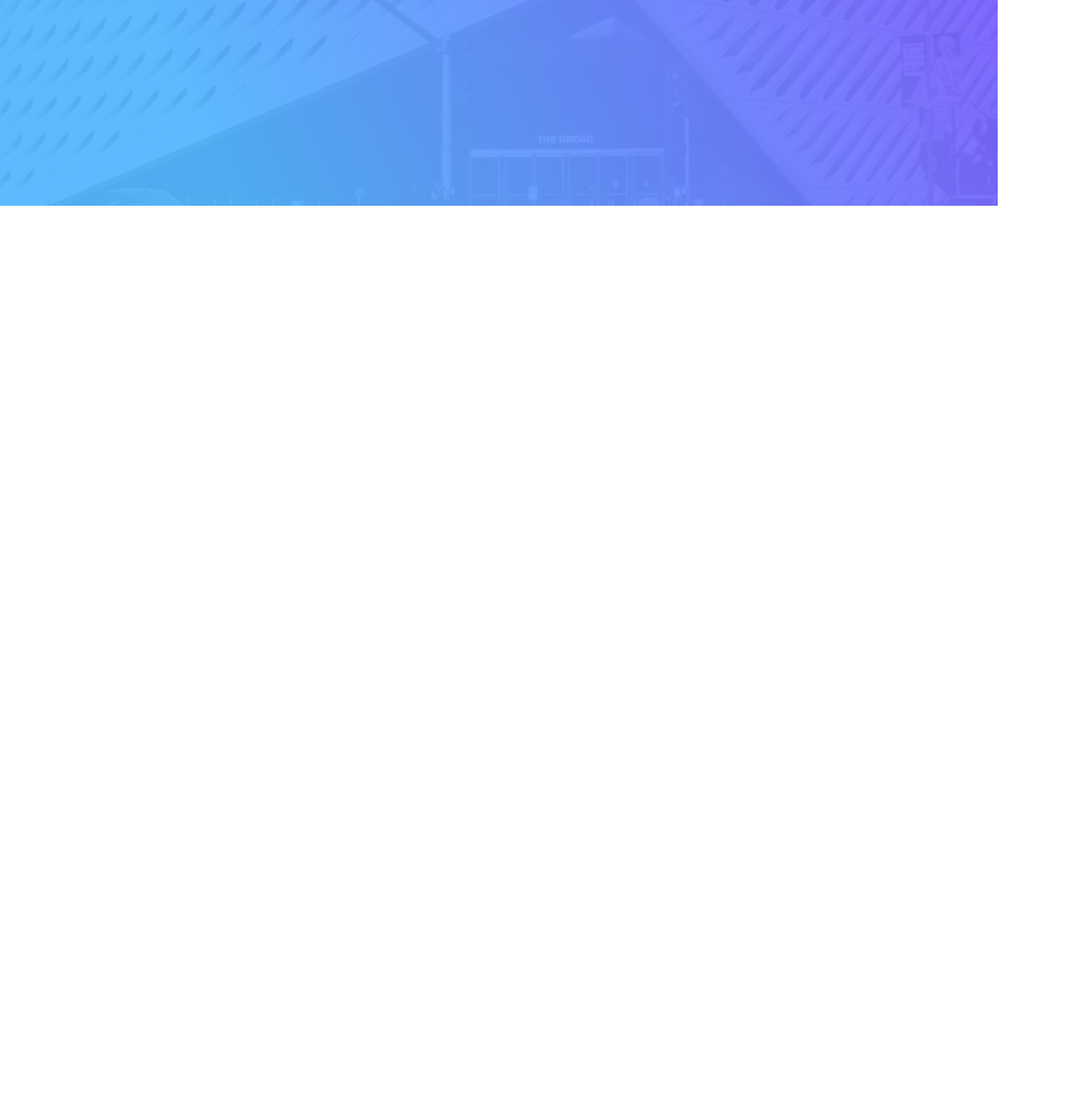
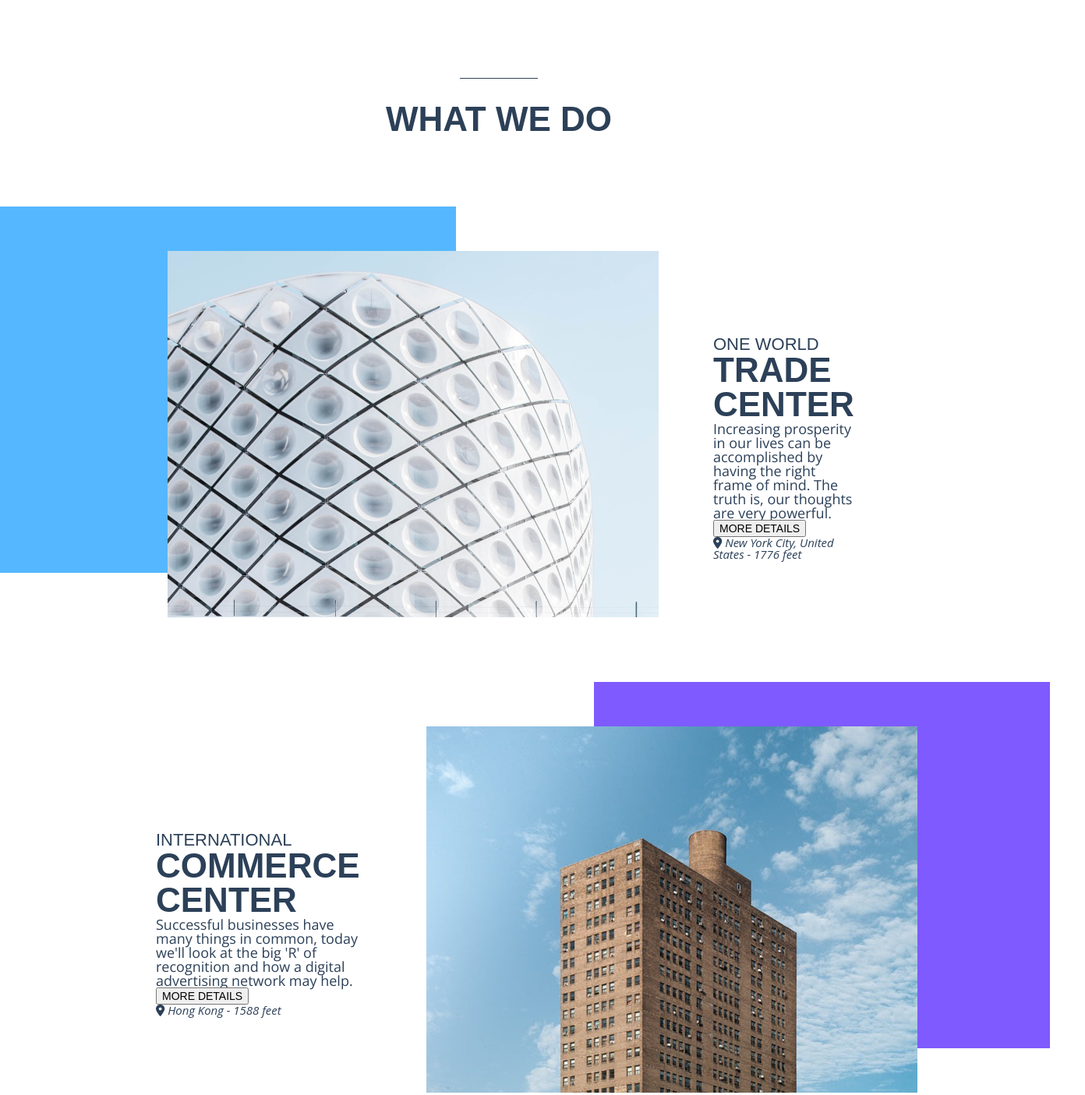
Before and after one commit to platiins/monticello, a plain HTML site: page index.html in a window 1280 px wide. Shown: the part 800-2205 px from the top of the page at 78% size, 1392 px wide, since content can reach past the window. Before the commit the page ends 1064 px from the top, so only its background shows below. Drawn offline with Linux system fonts and the light colour scheme; a web font is replaced by a local one.

Commit message:
adding main structure and content of page 2; styles will be adjusted

```diff
--- a/index.html
+++ b/index.html
@@ -19,7 +19,7 @@
   <body>
     <header id="page-header"></header>
     <main id="page-main">
-      <section class="first-page">
+      <section id="first-page" class="first-page">
         <section class="first-page__content">
           <nav>
             <div class="nav-logo">
@@ -28,11 +28,11 @@
             <ul class="nav-list">
               <li>
                 <div class="li-point"></div>
-                <a href="ranndom.html">ABOUT US</a>
+                <a href="#first-page">ABOUT US</a>
               </li>
               <li>
                 <div class="li-point"></div>
-                <a href="">PROJECTS</a>
+                <a href="#second-page">PROJECTS</a>
               </li>
               <li>
                 <div class="li-point"></div>
@@ -68,6 +68,65 @@
           </div>
         </section>
       </section>
+      <section id="second-page" class="second-page">
+        <div class="second-page__title-box">
+          <div class="second-page__title-box--line"></div>
+          <h2 class="second-page__title-box--title">WHAT WE DO</h2>
+        </div>
+        <div class="second-page__article1">
+          <!-- first article visuals -->
+          <section class="second-page__article1--visuals">
+            <div>
+              <img
+                src="./assets/img/trade-center.png"
+                alt="trade-center"
+                class="article1-img"
+              />
+            </div>
+          </section>
+          <!-- first article text -->
+          <article class="second-page__article1--text article-text">
+            <h4>ONE WORLD</h4>
+            <h3>TRADE CENTER</h3>
+            <p>
+              Increasing prosperity in our lives can be accomplished by having
+              the right frame of mind. The truth is, our thoughts are very
+              powerful.
+            </p>
+            <button type="button">MORE DETAILS</button>
+            <p class="location">
+              <i class="fa-solid fa-location-dot"></i>
+              New York City, United States - 1776 feet
+            </p>
+          </article>
+        </div>
+        <!-- second article text -->
+        <div class="second-page__article2">
+          <article class="second-page__article2--text article-text">
+            <h4>INTERNATIONAL</h4>
+            <h3>COMMERCE CENTER</h3>
+            <p>
+              Successful businesses have many things in common, today we'll look
+              at the big 'R' of recognition and how a digital advertising
+              network may help.
+            </p>
+            <button type="button">MORE DETAILS</button>
+            <p class="location">
+              <i class="fa-solid fa-location-dot"></i>
+              Hong Kong - 1588 feet
+            </p>
+          </article>
+          <!-- second article visuals -->
+          <section class="second-page__article2--visuals">
+            <div>
+              <img
+                src="./assets/img/commerce-center.png"
+                alt="commerce-center"
+              />
+            </div>
+          </section>
+        </div>
+      </section>
     </main>
   </body>
 </html>
--- a/styles/_mixins.scss
+++ b/styles/_mixins.scss
@@ -1,6 +1,6 @@
 // adding bg-img:
 @mixin bg-image($bgImgHeight, $bgImgUrl) {
-  width: 100vw;
+  width: 100%;
   height: $bgImgHeight;
   background-image: $bgImgUrl;
   background-position: center;
--- a/styles/styles.scss
+++ b/styles/styles.scss
@@ -44,7 +44,7 @@ body {
   font-family: "Montserrat", sans-serif;
   font-weight: 400;
   color: #ffffff;
-  overflow-y: hidden;
+  overflow-x: hidden;
 
   ul {
     list-style: none;
@@ -56,12 +56,11 @@ body {
 }
 
 // first page:
-
 .first-page {
   background: linear-gradient(243.43deg, #7e5aff 16.9%, #55b7ff 83.27%);
 
   &__content {
-    @include bg-image(1064px, url(../assets/img/hero.png));
+    @include bg-image(100vh, url(../assets/img/hero.png));
     text-align: center;
 
     nav {
@@ -108,14 +107,12 @@ body {
       margin-top: 225px;
       font-size: 80px;
       font-weight: 700;
-      line-height: 97.52px;
       letter-spacing: 0.1em;
     }
 
     &--subtitle {
-      margin: 20px 0 225px;
+      margin: 40px 0 225px;
       font-size: 18px;
-      line-height: 21.94px;
       letter-spacing: 0.3em;
     }
 
@@ -125,3 +122,107 @@ body {
     }
   }
 }
+
+// second page:
+.second-page {
+  color: #2c4058;
+
+  &__title-box {
+    @include flex(column, space-between, center, 30px);
+    margin: 100px 0 90px 0;
+
+    &--line {
+      width: 100px;
+      border-top: 1px solid #2c4058;
+    }
+
+    &--title {
+      font-size: 44px;
+      font-weight: 700;
+      text-align: center;
+      color: #2c4058;
+    }
+  }
+
+  &__article1 {
+    @include flex(row, space-between, center, 0);
+    margin-bottom: 140px;
+
+    &--visuals {
+      width: 845px;
+
+      div {
+        width: 585px;
+        height: 470px;
+        background-color: #55b7ff;
+
+        img {
+          width: 630px;
+          height: 470px;
+          transform: translate(215px, 57px);
+        }
+      }
+    }
+
+    &--text {
+      margin: 0 200px 0 330px;
+      width: calc(100% - 845px);
+    }
+  }
+
+  &__article2 {
+    @include flex(row, space-between, center, 0);
+    margin-bottom: 140px;
+
+    &--text {
+      margin: 0 300px 0 200px;
+      width: calc(100% - 845px);
+    }
+
+    &--visuals {
+      width: 845px;
+
+      div {
+        width: 585px;
+        height: 470px;
+        background-color: #7e5aff;
+
+        img {
+          width: 630px;
+          height: 470px;
+          transform: translate(-215px, 57px);
+        }
+      }
+    }
+  }
+
+  .article-text {
+    h4 {
+      font-size: 22px;
+      margin-top: 150px;
+    }
+
+    h3 {
+      font-size: 44px;
+      font-weight: 700;
+    }
+
+    p {
+      font-family: "Open Sans";
+      font-size: 18px;
+      font-weight: 400;
+    }
+
+    button {
+      font-size: 14px;
+      font-weight: 400;
+      text-align: center;
+    }
+
+    .location {
+      font-family: "Open Sans";
+      font-size: 15px;
+      font-style: italic;
+    }
+  }
+}
```
Also changed, not shown: assets/img/commerce-center.png (added), assets/img/trade-center.png (added), styles/styles.css, 4 other files.
